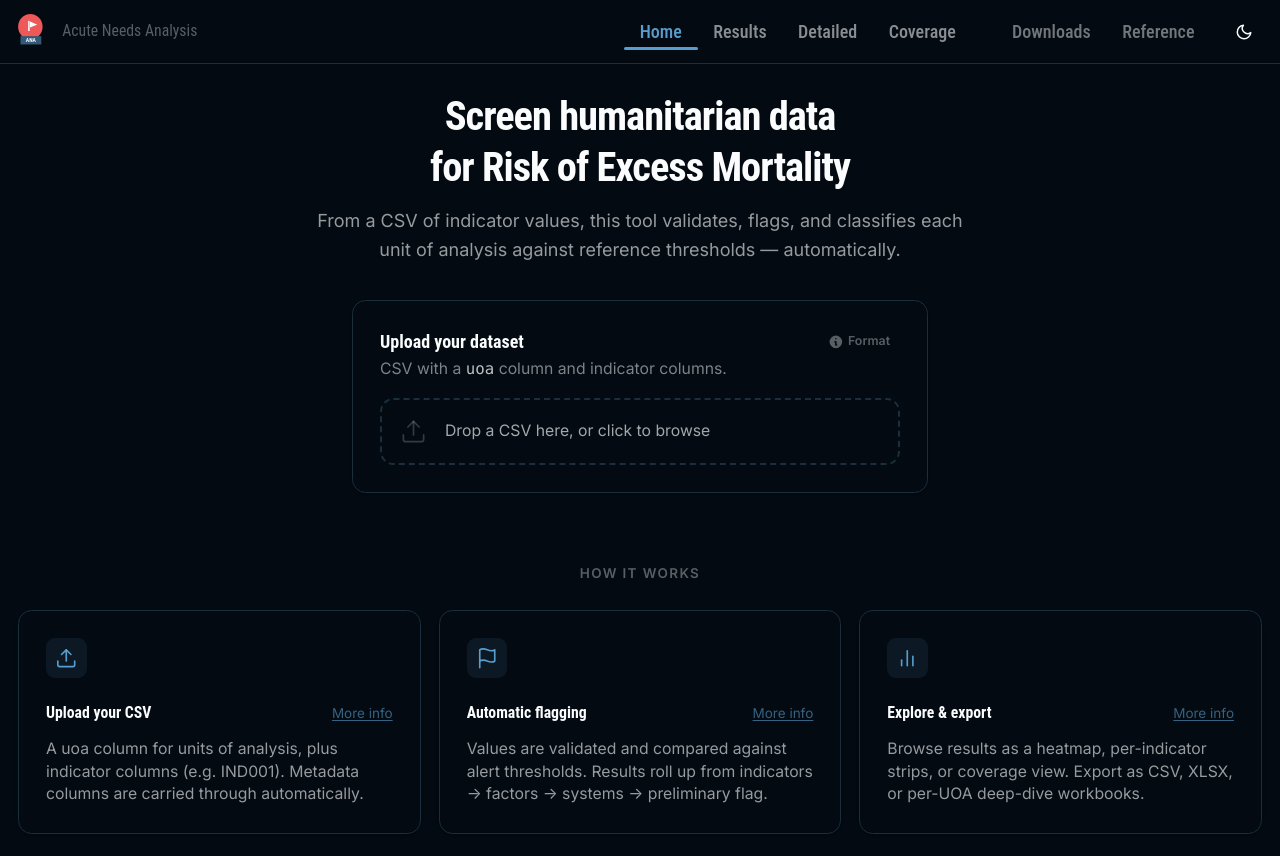
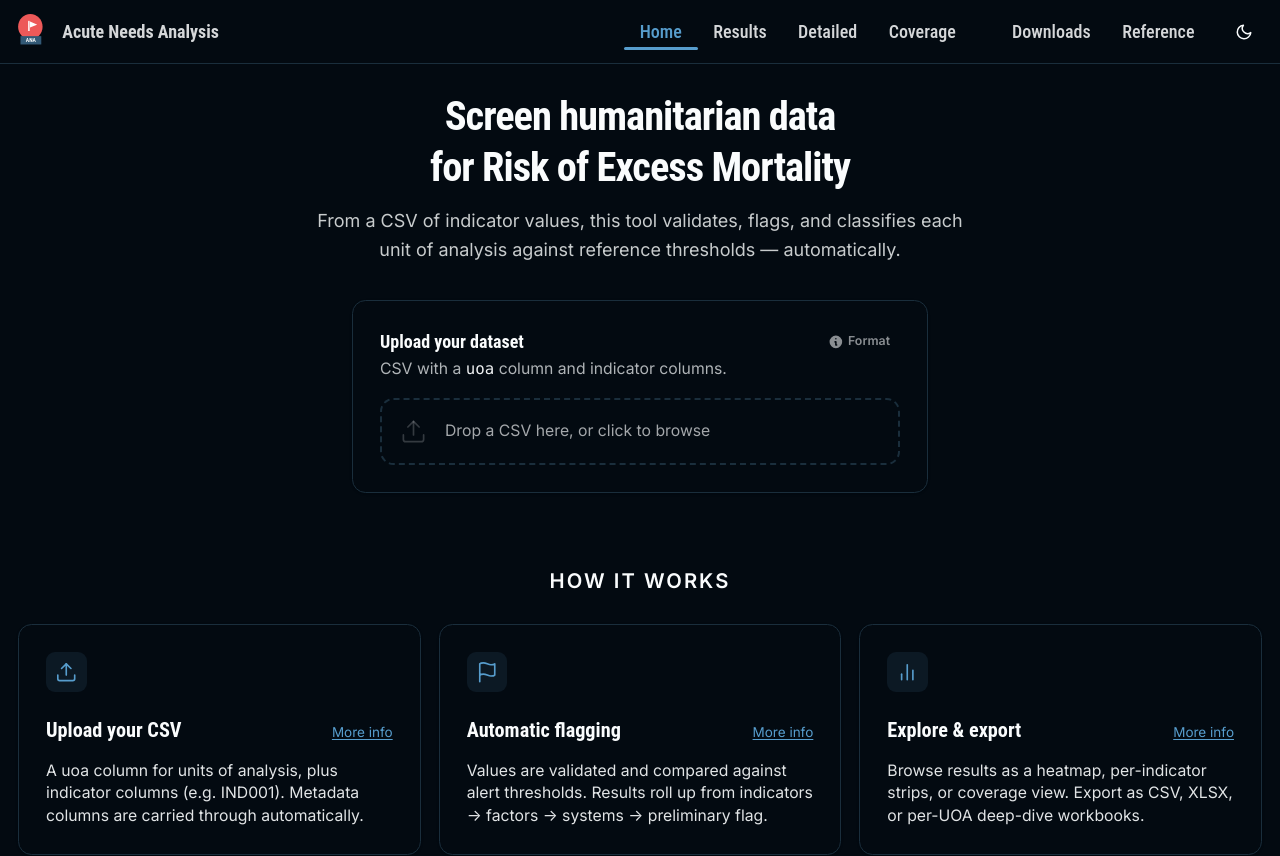
Before and after one commit to gnoblet/ANA_app_svelte, a SvelteKit app: page / in a window 1280 px wide. Shown: the top 856 px of the page. Built offline with nearby package versions, Linux system fonts and the light colour scheme; a web font is replaced by a local one.

Commit message:
refactor: update NavButton size to 'sm'; adjust PageHeader gap and text clarity; enhance +page layout for improved readability and user experience

```diff
--- a/src/lib/components/ui/NavButton.svelte
+++ b/src/lib/components/ui/NavButton.svelte
@@ -14,7 +14,7 @@
 		size?: 'sm' | 'md' | 'lg';
 	}
 
-	let { href, label, direction = 'back', variant = 'outline', size = 'md' }: Props = $props();
+	let { href, label, direction = 'back', variant = 'outline', size = 'sm' }: Props = $props();
 
 	const variantCls = $derived(variant === 'primary' ? 'btn-primary' : 'btn-outline');
 	const sizeCls = $derived(size === 'sm' ? 'btn-sm' : size === 'lg' ? 'btn-lg' : 'btn-md');
--- a/src/lib/components/ui/PageHeader.svelte
+++ b/src/lib/components/ui/PageHeader.svelte
@@ -14,7 +14,7 @@
 		gap?: string;
 	}
 
-	let { title, subtitle, action, class: cls = '', gap = 'gap-20' }: Props = $props();
+	let { title, subtitle, action, class: cls = '', gap = 'gap-50' }: Props = $props();
 </script>
 
 <div class="mb-6 {cls}">
@@ -22,7 +22,7 @@
 		<div>
 			<h1 class="text-3xl font-semibold">{title}</h1>
 			{#if subtitle}
-				<p class="text-base-content/60 mt-1">{subtitle}</p>
+				<p class="text-base-content/85 mt-1">{subtitle}</p>
 			{/if}
 		</div>
 		{#if action}
--- a/src/routes/+layout.svelte
+++ b/src/routes/+layout.svelte
@@ -42,8 +42,7 @@
 				aria-label="ANA — Acute Needs Analysis"
 			>
 				<img src={logo} alt="ANA logo" class="h-8 w-auto shrink-0" />
-				<span class="text-base-content/35 hidden text-sm font-normal sm:inline"
-					>Acute Needs Analysis</span
+				<span class="text-base-content/85 hidden font-semibold sm:inline">Acute Needs Analysis</span
 				>
 			</a>
 		</div>
@@ -59,7 +58,7 @@
 							'relative flex items-center px-3.5 py-1 text-base font-medium transition-colors duration-150',
 							isActive(link.path)
 								? 'text-primary after:bg-primary after:absolute after:right-0 after:bottom-0 after:left-0 after:h-0.5 after:rounded-full'
-								: 'text-base-content/55 hover:text-base-content'
+								: 'text-base-content/85 hover:text-base-content'
 						].join(' ')}
 						aria-current={isActive(link.path) ? 'page' : undefined}
 					>
@@ -80,7 +79,7 @@
 							'rounded-md px-3 py-1.5 font-medium transition-colors duration-150',
 							isActive(link.path)
 								? 'bg-base-200 text-base-content'
-								: 'text-base-content/45 hover:bg-base-200 hover:text-base-content'
+								: 'text-base-content/85 hover:bg-base-200 hover:text-base-content'
 						].join(' ')}
 						aria-current={isActive(link.path) ? 'page' : undefined}
 					>
--- a/src/routes/+page.svelte
+++ b/src/routes/+page.svelte
@@ -288,7 +288,7 @@
 	<h1 class="text-3xl leading-tight font-bold tracking-tight sm:text-4xl">
 		Screen humanitarian data<br class="hidden sm:block" /> for Risk of Excess Mortality
 	</h1>
-	<p class="text-base-content/60 mx-auto mt-3 max-w-xl leading-relaxed">
+	<p class="text-base-content/80 mx-auto mt-3 max-w-xl leading-relaxed">
 		From a CSV of indicator values, this tool validates, flags, and classifies each unit of analysis
 		against reference thresholds — automatically.
 	</p>
@@ -301,12 +301,12 @@
 			<div class="flex items-start justify-between gap-3">
 				<div>
 					<h2 class="text-base font-semibold">Upload your dataset</h2>
-					<p class="text-base-content/50 mt-0.5 text-sm">
-						CSV with a <code class="text-base-content/75">uoa</code> column and indicator columns.
+					<p class="text-base-content/70 mt-0.5 text-sm">
+						CSV with a <code class="text-base-content/95">uoa</code> column and indicator columns.
 					</p>
 				</div>
 				<button
-					class="btn btn-ghost btn-xs text-base-content/35 hover:text-base-content shrink-0 cursor-pointer gap-1"
+					class="btn btn-ghost btn-xs text-base-content/55 hover:text-base-content shrink-0 cursor-pointer gap-1"
 					onclick={() => formatModal?.showModal()}
 					title="CSV format reference"
 				>
@@ -357,7 +357,7 @@
 			{#if isValidating}
 				<div class="mt-4 flex items-center gap-2.5">
 					<span class="loading loading-spinner loading-xs text-primary"></span>
-					<span class="text-base-content/55 text-sm">Validating…</span>
+					<span class="text-base-content/75 text-sm">Validating…</span>
 				</div>
 			{:else if validationResult && !validationResult.ok}
 				<div
@@ -365,7 +365,7 @@
 				>
 					<div class="flex flex-wrap items-center gap-x-3 gap-y-1">
 						<span class="badge badge-error badge-sm">Validation failed</span>
-						<span class="text-base-content/55 text-xs">
+						<span class="text-base-content/75 text-xs">
 							{#if validationResult.headerErrors?.length}
 								{validationResult.headerErrors.length} header error{validationResult.headerErrors
 									.length !== 1
@@ -410,7 +410,7 @@
 			{:else if validationResult?.ok}
 				<div class="mt-4 flex items-center gap-2.5">
 					<span class="badge badge-success badge-sm">Validation passed</span>
-					<span class="text-base-content/50 text-xs">
+					<span class="text-base-content/70 text-xs">
 						{validationResult.numericObjects?.length ?? 0} rows · {lastHeader.length} columns
 					</span>
 				</div>
@@ -423,7 +423,7 @@
 		<div
 			class="border-primary/20 bg-primary/5 mt-3 flex items-center justify-between gap-4 rounded-lg border px-4 py-3"
 		>
-			<p class="text-base-content/70 text-xs">Data processed — ready to explore.</p>
+			<p class="text-base-content/90 text-xs">Data processed — ready to explore.</p>
 			<NavButton
 				href={resolve('/results')}
 				label="View Results"
@@ -437,9 +437,7 @@
 
 <!-- ── How it works ───────────────────────────────────────────────────────── -->
 <div class="mt-16">
-	<p class="text-base-content/35 mb-6 text-center text-xs font-semibold tracking-widest uppercase">
-		How it works
-	</p>
+	<p class="mb-6 text-center text-lg font-semibold tracking-widest uppercase">How it works</p>
 	<div class="grid grid-cols-1 gap-4 sm:grid-cols-3">
 		{#each steps as step, i (i)}
 			<div class="card bg-base-100 border-base-300 border shadow-sm">
@@ -479,15 +477,15 @@
 
 					<!-- Title + more info -->
 					<div class="mt-3 flex items-baseline justify-between gap-2">
-						<h3 class="font-semibold">{step.title}</h3>
+						<h3 class="text-lg font-semibold">{step.title}</h3>
 						<button
-							class="text-primary/60 hover:text-primary shrink-0 cursor-pointer text-xs underline underline-offset-2 transition-colors duration-150"
+							class="text-primary hover:text-primary shrink-0 cursor-pointer text-xs underline underline-offset-2 transition-colors duration-150"
 							onclick={() => openStep(i)}
 						>
 							More info
 						</button>
 					</div>
-					<p class="text-base-content/60 mt-1 text-sm">{step.desc}</p>
+					<p class="text-base-content/90 mt-1 text-sm">{step.desc}</p>
 				</div>
 			</div>
 		{/each}
@@ -509,7 +507,7 @@
 			clip-rule="evenodd"
 		/>
 	</svg>
-	<p class="text-base-content/70 text-xs leading-relaxed">
+	<p class="text-base-content/90 text-sm leading-relaxed">
 		The preliminary flag is a data-driven pre-screening result, not a conclusion. Each unit of
 		analysis requires a full deep-dive before drawing final categories.
 	</p>
@@ -621,7 +619,7 @@
 						'cursor-pointer rounded-full px-3 py-1 text-xs font-semibold transition-colors duration-150',
 						activeStep === i
 							? 'bg-primary text-primary-content'
-							: 'bg-base-200 text-base-content/55 hover:text-base-content'
+							: 'bg-base-200 text-base-content/75 hover:text-base-content'
 					].join(' ')}
 					onclick={() => (activeStep = i)}
 				>
@@ -630,7 +628,7 @@
 			{/each}
 		</div>
 
-		<h3 class="text-lg font-bold">{steps[activeStep].title}</h3>
+		<h3 class="text-md font-bold">{steps[activeStep].title}</h3>
 		<p class="text-base-content/55 mt-1 text-sm">{steps[activeStep].desc}</p>
 
 		<div class="mt-5 space-y-3">
```
